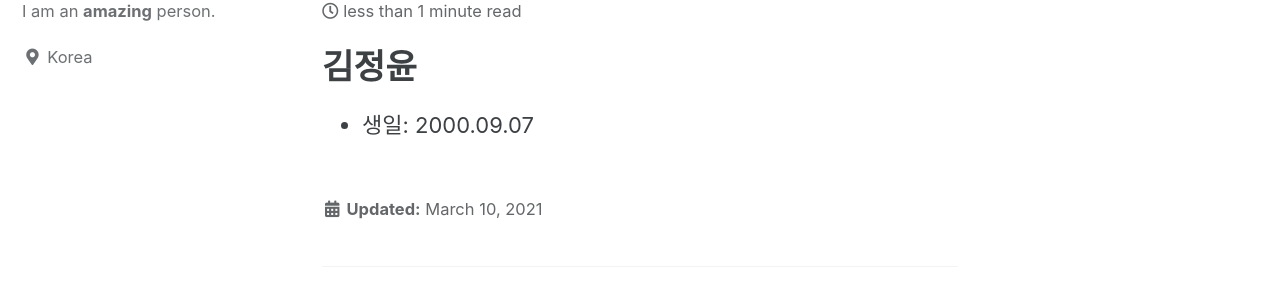
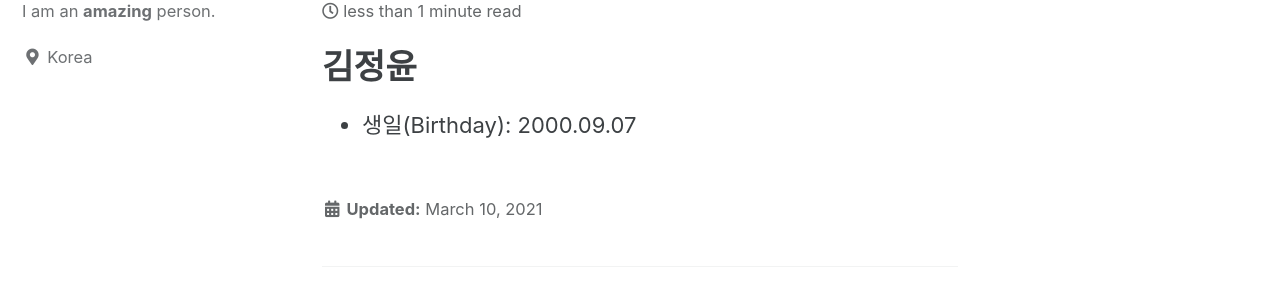
Before and after one commit to janew00/janew00.github.io, a Jekyll site: the page built from _posts/2021-03-10-introducing.markdown, in a window 1280 px wide. Shown: the part 155-461 px from the top of the page. Built offline with Jekyll 4.4.1, drawn with Linux system fonts in a browser that asks for light colours; cached includes are drawn as plain includes; comment, search, counter and statistics services are not loaded.

Commit message:
initial commit

```diff
--- a/_posts/2021-03-10-introducing.markdown
+++ b/_posts/2021-03-10-introducing.markdown
@@ -4,6 +4,6 @@ title: "Introducing"
 date: 2021-03-10 11:48:52 +0900
 ---
 
-# 김정윤
+# **김정윤**
 
-* 생일: 2000.09.07
+* 생일(Birthday): 2000.09.07
```
